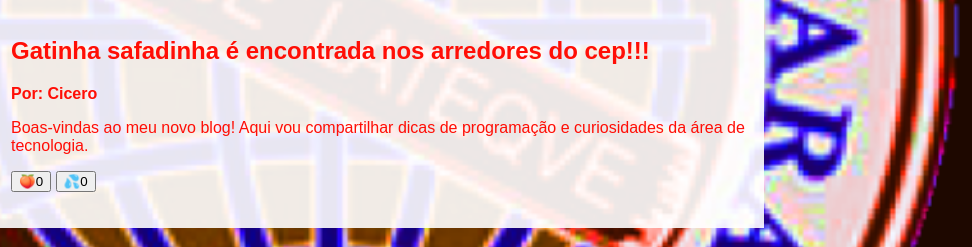
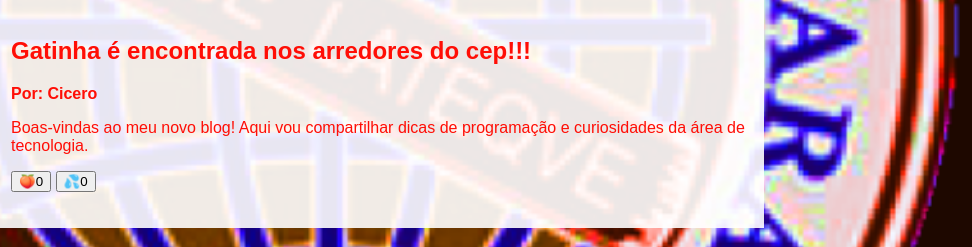
Before and after one commit to joaosiewert/trabalho-1, a plain HTML site: page index.html in a window 1280 px wide. Shown: the part 368-615 px from the top of the page, 308-1280 px from the left. Drawn offline with Linux system fonts and the light colour scheme.

Commit message:
Update index.html

```diff
--- a/index.html
+++ b/index.html
@@ -71,7 +71,7 @@
         <article>
             <img src="gatadojao.jfif" alt="Logotipo conceitual de tecnologia e educacao">
             <div>
-                <h2>Gatinha safadinha é encontrada nos arredores do cep!!!</h2>
+                <h2>Gatinha é encontrada nos arredores do cep!!!</h2>
                 <p class="artigo-autor">Por: Cicero</p>
                 <p>Boas-vindas ao meu novo blog! Aqui vou compartilhar dicas de programação e curiosidades da área de tecnologia.</p>
                 <button>🍑<span>0</span></button>
```
